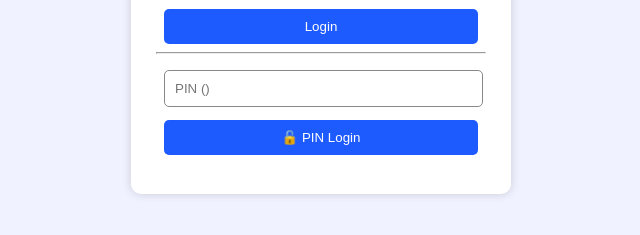
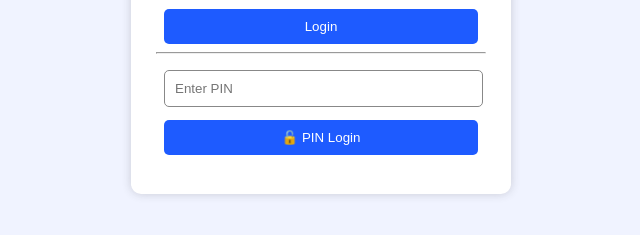
Before and after one commit to lakshmikrishnanet2025-cell/LK-Net-POS, a plain HTML site: page login.html in a window 1280 px wide. Shown: the part 323-558 px from the top of the page, 319-959 px from the left. Drawn offline with Linux system fonts and the light colour scheme.

Commit message:
Fix placeholder text for PIN input
Updated placeholder text for PIN input field.

```diff
--- a/login.html
+++ b/login.html
@@ -21,7 +21,7 @@
 
 <hr>
 
-<input id="pinBox" maxlength="6" type="password" placeholder="PIN ()">
+<input id="pinBox" maxlength="6" type="password" placeholder="Enter PIN">
 <button onclick="pinLogin()">🔓 PIN Login</button>
 
 <p id="msg"></p>
```
